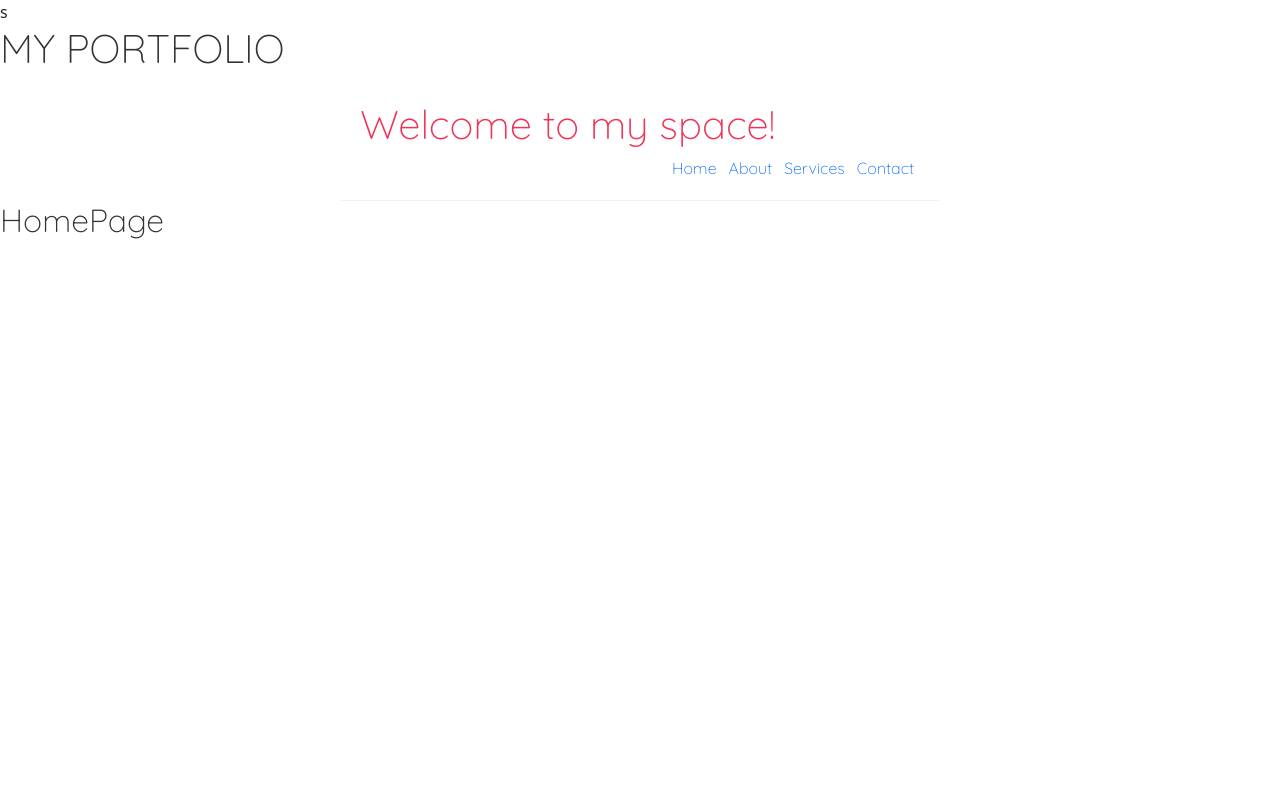
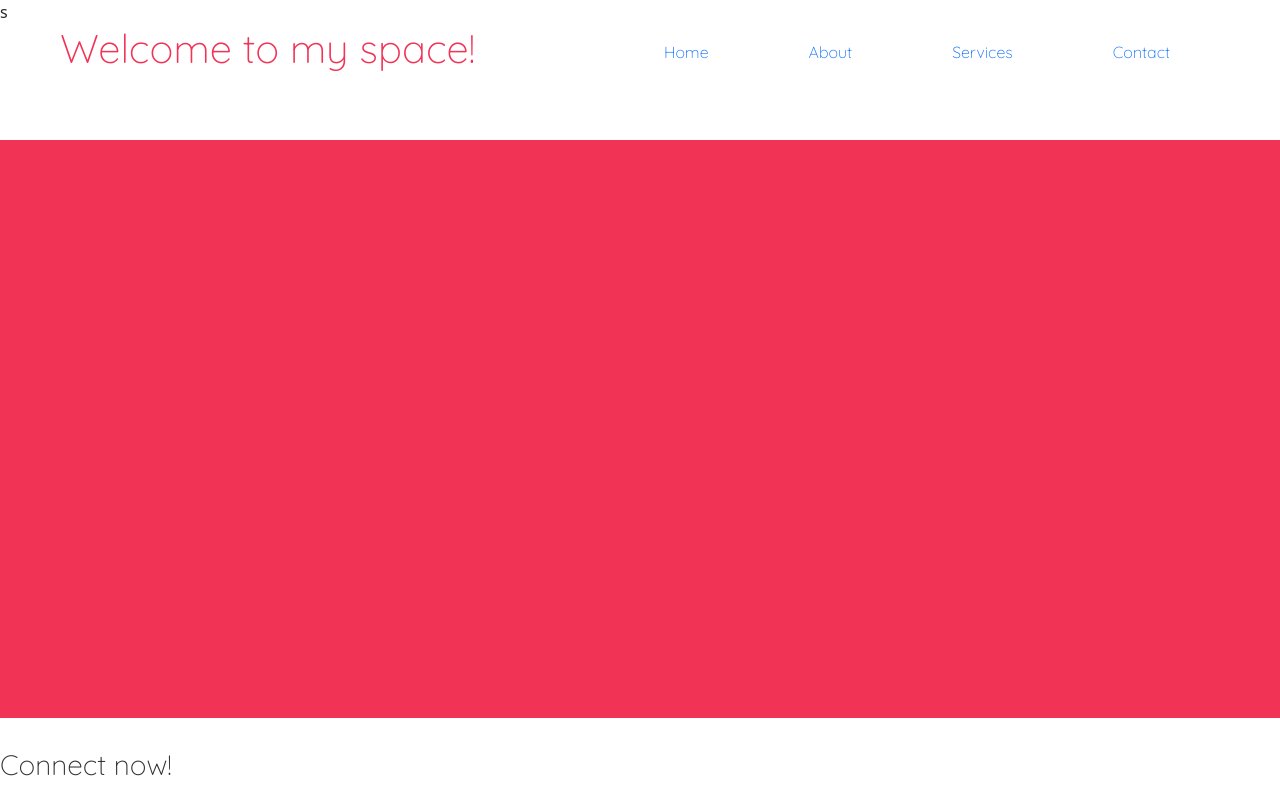
Before and after one commit to Malvino-creator/portfolio-react, a React (Create React App) app in the folder Desktop/portfolio/: page / in a window 1280 px wide. Built offline with nearby package versions, Linux system fonts and the light colour scheme.

Commit message:
feat(footer): add footer component

```diff
--- a/Desktop/portfolio/src/App.js
+++ b/Desktop/portfolio/src/App.js
@@ -1,17 +1,20 @@
 import React from 'react';
-import Header from './Components/header';
 import Navbar from './Components/Navbar';
-import Home from './Components/home'
+import Home from './Components/home';
+import Footer from "./Components/footer";
 
 
 
 function App() {
   return (
     <div className="App">
-      <Header />
       <Navbar />
-      <Home />
-
+   <div className='content'>
+    <Home />
+   </div>
+   <div>
+    <Footer />
+   </div>
     </div>
   );
 }
--- /dev/null
+++ b/Desktop/portfolio/src/Components/footer.js
@@ -0,0 +1,11 @@
+import React from 'react'
+
+const footer= () => {
+  return (
+    <div>
+      <h3> Connect now!</h3>
+    </div>
+  )
+}
+
+export default footer;
--- a/Desktop/portfolio/src/Components/header.js
+++ /dev/null
@@ -1,10 +0,0 @@
-import React from 'react'
-
- function Header() {
-  return (
-    <div>
-      <h1 className=''>MY PORTFOLIO</h1>
-    </div>)
-}
-
-export default Header;
--- a/Desktop/portfolio/src/Components/home.js
+++ b/Desktop/portfolio/src/Components/home.js
@@ -3,7 +3,7 @@ import React from 'react'
 const Home = () =>{
   return (
     <div>
-      <h2>HomePage</h2>
+      <h2></h2>
     </div>
   )
 }
--- a/Desktop/portfolio/src/index.css
+++ b/Desktop/portfolio/src/index.css
@@ -7,12 +7,13 @@
 }
 
 .navbar{
-  padding: 20px;
+  padding: 60px;
   display: flex;
   align-items: center;
-  max-width: 600px;
+  max-width: 1500px;
   margin: 0 auto;
-  border-bottom: 1px solid #f2f2f2;
+  border-bottom: 1px #f13356;
+  padding-top: 0px;
 }
 
 .navbar h1{
@@ -26,5 +27,24 @@
 .navbar a{
   margin-left: auto;
   text-decoration: none;
-  padding: 6px;
+  padding: 50px;
 }
+
+.navbar a:hover{
+  color: #f13356;
+}
+
+.content {
+  margin: 100px auto;
+  padding: 500px;
+  margin-top: 0px;
+  margin-bottom: 30px;
+  padding-top: 70px;
+  background-color: #f13356;
+}
+
+.header h1{
+  font-weight: 900;
+  display: flex;
+  text-align: center;
+}
```
Also changed, not shown: Desktop/portfolio/src/assets/logo-removebg-preview (1).png (deleted).
